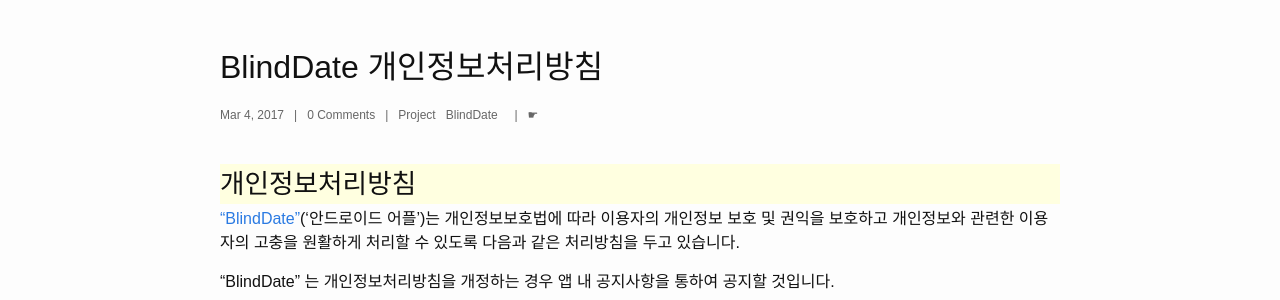
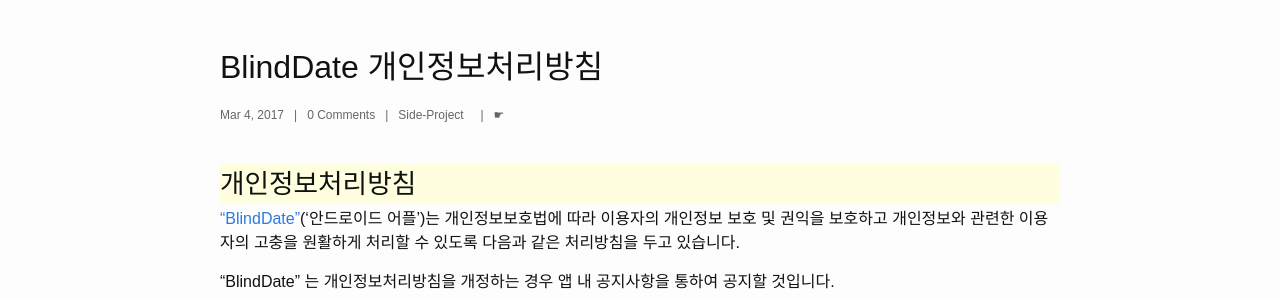
Before and after one commit to dveamer/dveamer.github.io, a Jekyll site: the page built from _posts/Side-Project/2017-03-04-BlindDate_Privacy.md, in a window 1280 px wide and 900 px high. Shown: the part 395-695 px from the top of the window. Built offline with Jekyll 4.4.1, drawn with Linux system fonts in a browser that asks for light colours; comment, search, counter and statistics services are not loaded.

Commit message:
arrange categories

```diff
--- a/_posts/Project/2017-03-04-BlindDate_Privacy.md
+++ b/_posts/Side-Project/2017-03-04-BlindDate_Privacy.md
@@ -2,7 +2,7 @@
 layout: post
 title:  "BlindDate 개인정보처리방침"
 date: 2017-03-04 12:00:00
-categories: Project BlindDate
+categories: Side-Project
 ---
 
 # 개인정보처리방침
```
Also changed, not shown: _posts/Side-Project/2017-03-17-PerfectTrainer.md (renamed from _posts/Project/2017-03-17-PerfectTrainer.md, +1 -1 lines).
